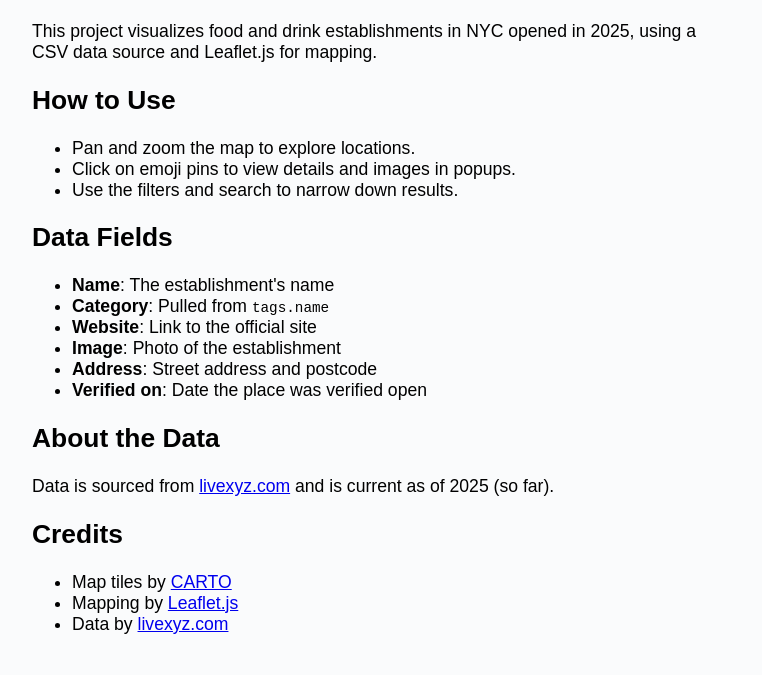
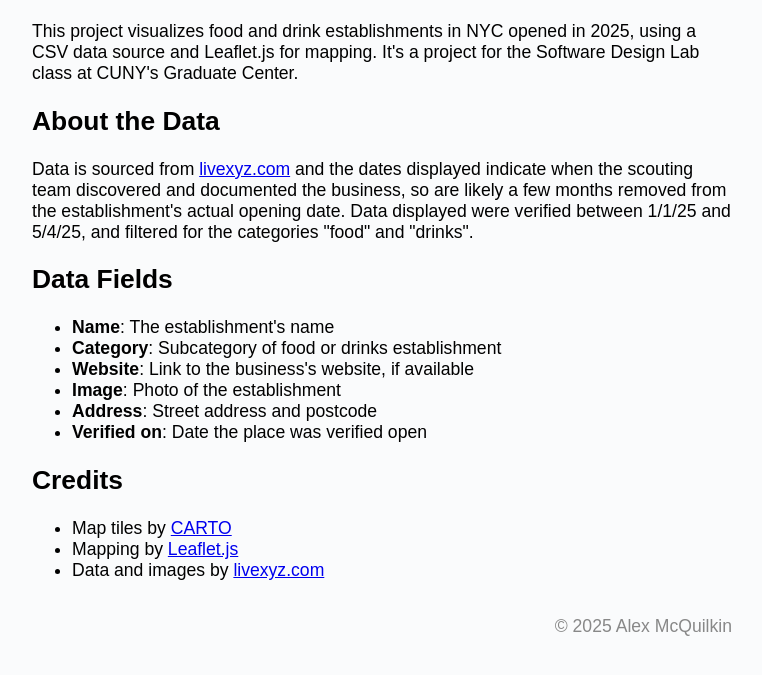
Before and after one commit to alexmcqw/signmap, a website: page documentation.html in a window 1280 px wide. Shown: the part 139-814 px from the top of the page, without its empty margins (258-1020 px from the left). Drawn offline with Linux system fonts and the light colour scheme.

Commit message:
Update banner and documentation text, style tweaks

```diff
--- a/documentation.html
+++ b/documentation.html
@@ -14,29 +14,26 @@
 <body>
     <a href="index.html" class="back-link">← Back to Map</a>
     <h1>Documentation</h1>
-    <p>This project visualizes food and drink establishments in NYC opened in 2025, using a CSV data source and Leaflet.js for mapping.</p>
-    <h2>How to Use</h2>
-    <ul>
-        <li>Pan and zoom the map to explore locations.</li>
-        <li>Click on emoji pins to view details and images in popups.</li>
-        <li>Use the filters and search to narrow down results.</li>
-    </ul>
+    <p>This project visualizes food and drink establishments in NYC opened in 2025, using a CSV data source and Leaflet.js for mapping. It's a project for the Software Design Lab class at CUNY's Graduate Center.</p>
+    <h2>About the Data</h2>
+    <p>Data is sourced from <a href="https://www.livexyz.com/" target="_blank" rel="noopener">livexyz.com</a> and the dates displayed indicate when the scouting team discovered and documented the business, so are likely a few months removed from the establishment's actual opening date. Data displayed were verified between 1/1/25 and 5/4/25, and filtered for the categories "food" and "drinks".</p>
     <h2>Data Fields</h2>
     <ul>
         <li><strong>Name</strong>: The establishment's name</li>
-        <li><strong>Category</strong>: Pulled from <code>tags.name</code></li>
-        <li><strong>Website</strong>: Link to the official site</li>
+        <li><strong>Category</strong>: Subcategory of food or drinks establishment</li>
+        <li><strong>Website</strong>: Link to the business's website, if available</li>
         <li><strong>Image</strong>: Photo of the establishment</li>
         <li><strong>Address</strong>: Street address and postcode</li>
         <li><strong>Verified on</strong>: Date the place was verified open</li>
     </ul>
-    <h2>About the Data</h2>
-    <p>Data is sourced from <a href="https://www.livexyz.com/" target="_blank" rel="noopener">livexyz.com</a> and is current as of 2025 (so far).</p>
     <h2>Credits</h2>
     <ul>
         <li>Map tiles by <a href="https://carto.com/attributions" target="_blank" rel="noopener">CARTO</a></li>
         <li>Mapping by <a href="https://leafletjs.com/" target="_blank" rel="noopener">Leaflet.js</a></li>
-        <li>Data by <a href="https://www.livexyz.com/" target="_blank" rel="noopener">livexyz.com</a></li>
+        <li>Data and images by <a href="https://www.livexyz.com/" target="_blank" rel="noopener">livexyz.com</a></li>
     </ul>
+    <footer style="margin-top: 2em; text-align: right; color: #888; font-size: 1em;">
+        &copy; 2025 Alex McQuilkin
+    </footer>
 </body>
 </html>
--- a/styles.css
+++ b/styles.css
@@ -153,13 +153,13 @@ body {
 .doc-link {
     display: inline-block;
     margin-top: 8px;
-    font-size: 1em;
+    font-size: 0.85em;
     color: #1976d2;
     text-decoration: none;
     font-weight: 500;
     background: #f5f7fa;
     border-radius: 6px;
-    padding: 4px 12px;
+    padding: 2px 8px;
     transition: background 0.2s, color 0.2s;
 }
 .doc-link:hover {
```
Also changed, not shown: index.html (+1 -1 lines).
